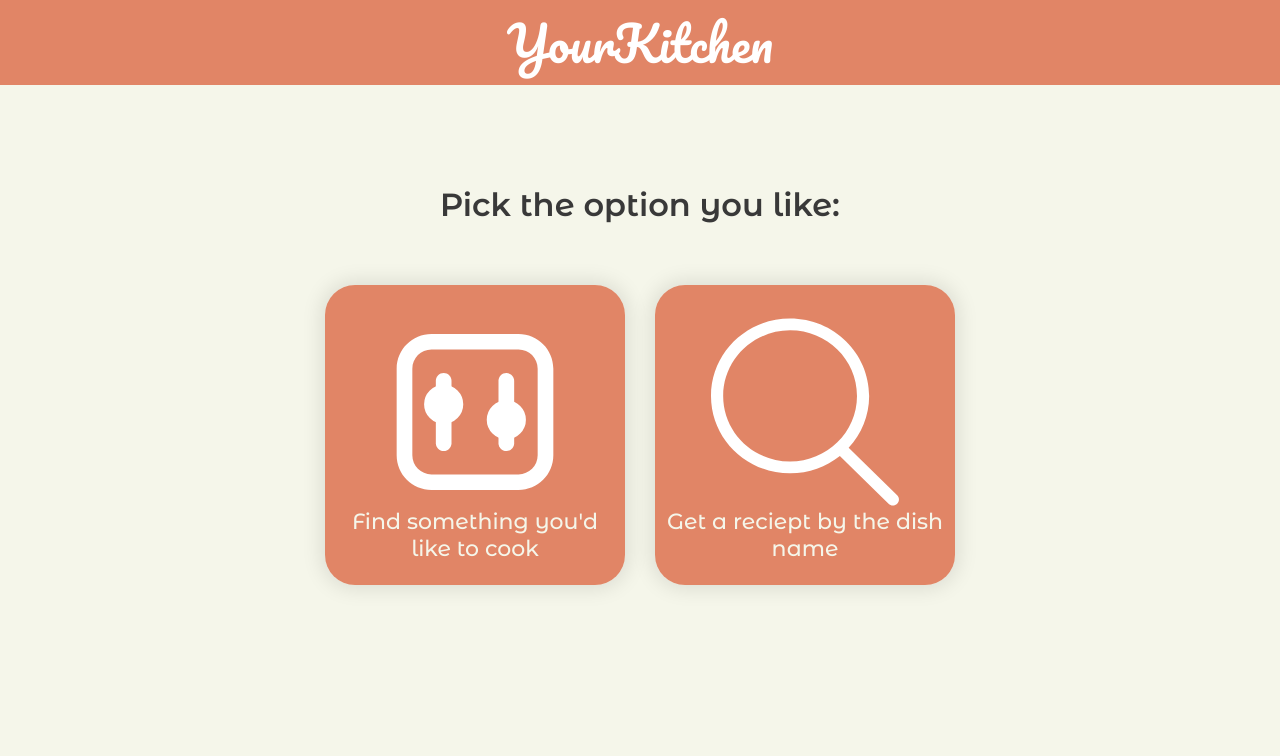
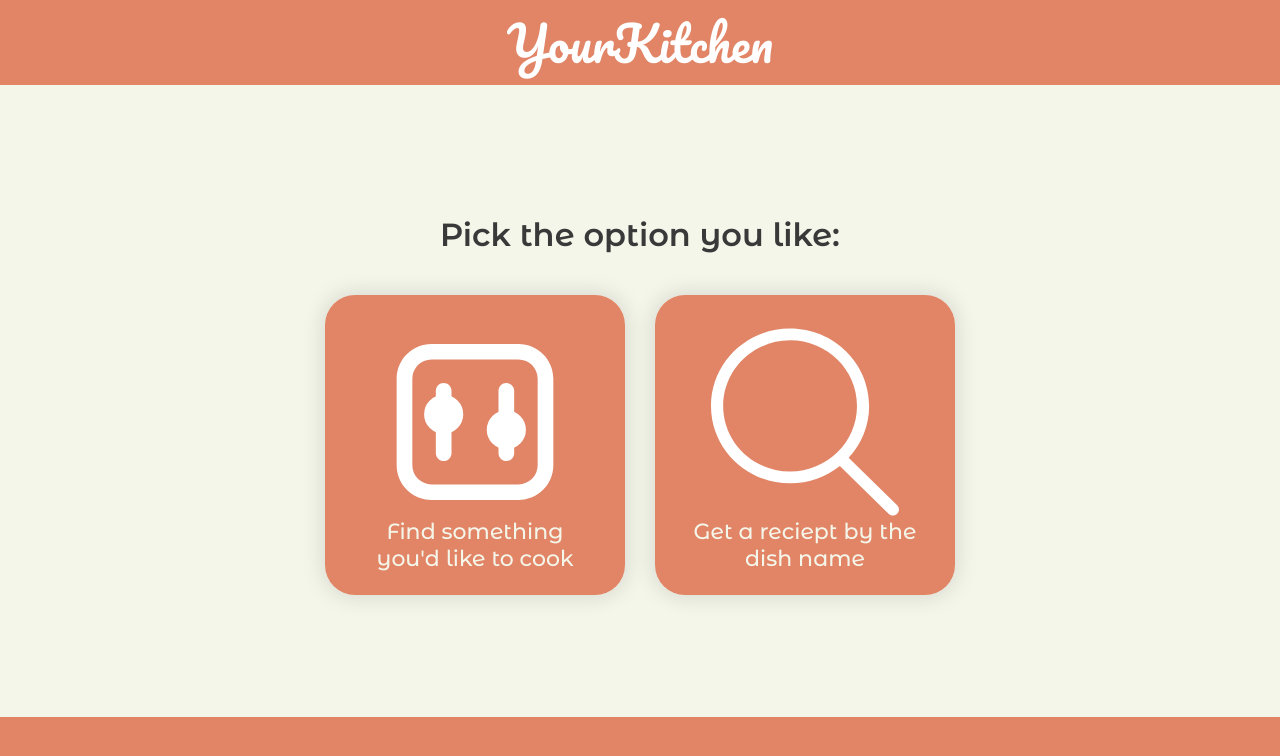
Before and after one commit to vladBrownDev/yourkitchen, a React (Create React App) app: page / in a window 1280 px wide. Shown: the top 756 px of the page. Built offline with nearby package versions, Linux system fonts and the light colour scheme.

Commit message:
(update) add footer skeleton

```diff
--- a/src/App.tsx
+++ b/src/App.tsx
@@ -1,6 +1,7 @@
 import "./globals.scss";
 import Header from "./Header";
 import Main from "./components/Main/Main"
+import Footer from "./Footer";
 import axios from "axios";
 
 function App() {
@@ -27,6 +28,7 @@ function App() {
       <div className="App">
         <Main/>
       </div>
+      <Footer />
     </>
   );
 }
--- /dev/null
+++ b/src/Footer.tsx
@@ -0,0 +1,11 @@
+import "./globals.scss";
+
+function Footer() {
+  return (
+    <footer>
+
+    </footer>
+  );
+}
+
+export default Footer;
--- a/src/components/Main/main.scss
+++ b/src/components/Main/main.scss
@@ -6,12 +6,12 @@ main {
     &>h1 {
         font-weight: 700;
         color: $grey;
-        margin-top: 100px;
+        margin-top: 130px;
     }
     #main__buttonsWrapper {
         display: flex;
         gap: 30px;
-        margin-top: 40px;
+        margin-top: 20px;
         #main__optionsBtn, #main__searchBtn {
             height: 300px;
             width: 300px;
@@ -33,6 +33,7 @@ main {
             h3 {
                 font-size: 22px;
                 margin-top: 0;
+                max-width: 80%;
             }
         }
         #main__optionsBtn:hover, #main__searchBtn:hover {
--- a/src/globals.scss
+++ b/src/globals.scss
@@ -17,6 +17,9 @@ $mainfont: 'Montserrat Alternates', sans-serif;
 body {
     background-color: $secondary;
 }
+.App {
+    min-height: calc(100vh - 168px);
+}
 header {
     background-color: $primary;
     display: flex;
@@ -27,3 +30,7 @@ header {
         color: white;
     }
 }
+footer {
+    height: 84px;
+    background-color: $primary;
+}
```
Also changed, not shown: 1 other file (tests, documents, lock files or other folders).
